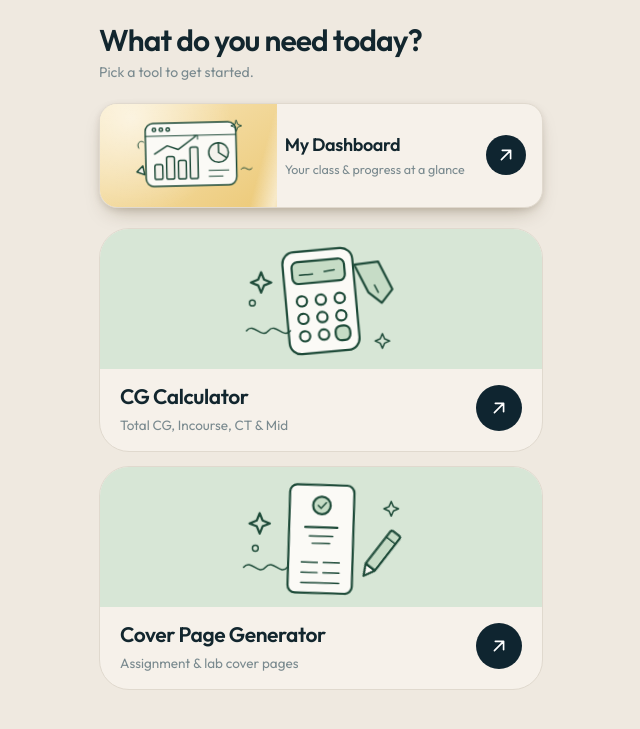
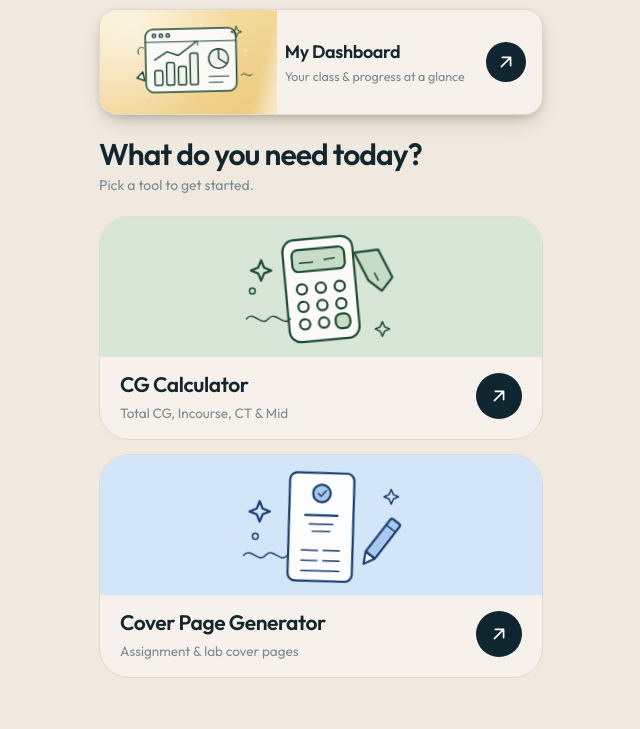
Before and after one commit to zihad1010/tools, a website: page public/index.html in a window 1280 px wide. Shown: the part 63-792 px from the top of the page, without its empty margins (319-959 px from the left). Drawn offline with Linux system fonts and the light colour scheme; no server answers.

Commit message:
Update index.html

```diff
--- a/public/index.html
+++ b/public/index.html
@@ -25,11 +25,7 @@
     <button id="themeToggle" class="icon-btn" aria-label="Switch light or dark mode"><svg class="ic" aria-hidden="true"><use href="#i-moon"/></svg></button>
   </header>
   <main>
-    <h1 class="page-title">What do you need today?</h1>
-    <p class="page-sub">Pick a tool to get started.</p>
-
-    <div class="tools">
-      <!-- Card 1: My Dashboard (top, compact) -->
+    <!-- My Dashboard (top, compact) -->
     <a id="dashCard" class="tool-card alt compact" href="/dashboard/">
       <div class="tool-art">
         <svg viewBox="0 0 260 170" class="doodle" role="img" aria-label="Doodle of a dashboard with charts and a checklist">
@@ -51,6 +47,12 @@
             <path class="fill2" d="M20 118l12-12 4 18z"/>
           </g>
           <path d="M232 112c8-10 14 8 22-2" class="thin"/>
+          <g class="spark" aria-hidden="true">
+            <g transform="translate(240 62)"><path class="sp s1" d="M0-8 2-2 8 0 2 2 0 8-2 2-8 0-2-2z"/></g>
+            <g transform="translate(14 34)"><path class="sp s2" d="M0-6 1.5-1.5 6 0 1.5 1.5 0 6-1.5 1.5-6 0-1.5-1.5z"/></g>
+            <g transform="translate(150 10)"><path class="sp s3" d="M0-5 1.2-1.2 5 0 1.2 1.2 0 5-1.2 1.2-5 0-1.2-1.2z"/></g>
+            <g transform="translate(40 156)"><path class="sp s2" d="M0-5 1.2-1.2 5 0 1.2 1.2 0 5-1.2 1.2-5 0-1.2-1.2z"/></g>
+          </g>
         </svg>
       </div>
       <div class="tool-body">
@@ -59,6 +61,10 @@
       </div>
     </a>
 
+    <h1 class="page-title">What do you need today?</h1>
+    <p class="page-sub">Pick a tool to get started.</p>
+
+    <div class="tools">
       <!-- Card 2: CG Calculator -->
       <a id="calcCard" class="tool-card short" href="calculator.html" target="_blank" rel="noopener">
         <div class="tool-art">
@@ -90,7 +96,7 @@
       </a>
 
       <!-- Card 3: Cover Page Generator -->
-      <a id="coverCard" class="tool-card short" href="#">
+      <a id="coverCard" class="tool-card short blue" href="#">
         <div class="tool-art">
           <svg viewBox="0 0 260 170" class="doodle" role="img" aria-label="Doodle of a cover page with a logo, title lines and a pencil">
             <g class="bob">
```
Lines whose indentation alone changed are shown as unchanged.
